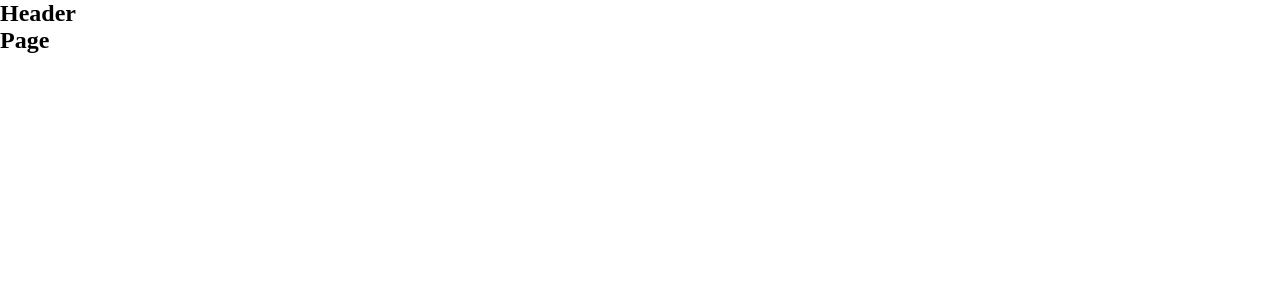
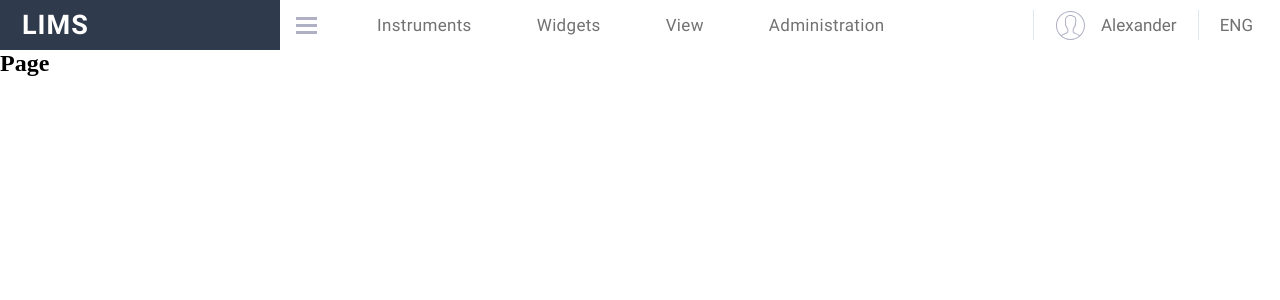
Before and after one commit to VoitihovichP/labinvent-test-task, a React (Create React App) app in the folder labinvent-test/: page / in a window 1280 px wide. Shown: the top 300 px of the page. Built offline with nearby package versions, Linux system fonts and the light colour scheme.

Commit message:
feat: add header layout

```diff
--- a/labinvent-test/src/components/Header/Header.tsx
+++ b/labinvent-test/src/components/Header/Header.tsx
@@ -1,9 +1,47 @@
 import React from 'react';
+import { PageText } from '../../constants/enums';
 import './header.scss';
+import UserIcon from '../../assets/svg/user-icon.svg';
+import LockIcon from '../../assets/svg/unlock-icon.svg';
 
 const Header: React.FC = () => {
+
+  const openMenu = (): void => {
+    document.querySelector('.header__menu-btn')?.classList.toggle('header__menu-btn_active');
+  }
+
   return (
-    <h2>Header</h2>
+    <header className="header">
+      <a href="#" className="header__logo">
+        {PageText.LOGO_TITLE}
+      </a>
+      <div className="header__panel">
+        <div className="header__menu">
+          <button onClick={() => openMenu()} className="header__menu-btn">
+            <div className="header__menu-btn-bar header__menu-btn-bar_first"></div>
+            <div className="header__menu-btn-bar header__menu-btn-bar_second"></div>
+            <div className="header__menu-btn-bar header__menu-btn-bar_third"></div>
+          </button>
+          <nav className='header__navigation'>
+            <ul className="header__navigation-list">
+              <li className="header__navigation-item" key={PageText.NAVIGATION_INSTRUMENTS}>{PageText.NAVIGATION_INSTRUMENTS}</li>
+              <li className="header__navigation-item" key={PageText.NAVIGATION_WIDGETS}>{PageText.NAVIGATION_WIDGETS}</li>
+              <li className="header__navigation-item" key={PageText.NAVIGATION_VIEW}>{PageText.NAVIGATION_VIEW}</li>
+              <li className="header__navigation-item" key={PageText.NAVIGATION_ADMINISTRATION}>{PageText.NAVIGATION_ADMINISTRATION}</li>
+            </ul>
+          </nav>
+        </div>
+        <div className="header__user">
+          <button className="header__user-profile header__user-btn_default">
+            <img src={UserIcon} alt="userIcon" className="header__user-profile-icon" />
+            <p className="header__user-profile-text header__user-text_default">{PageText.userName}</p>
+          </button>
+          <button className="header__user-lang header__user-btn_default">
+            <p className="header__user-lang-text header__user-text_default">{PageText.USER_LANG}</p>
+          </button>
+        </div>
+      </div>
+    </header>
   )
 }
 
--- a/labinvent-test/src/components/Header/header.scss
+++ b/labinvent-test/src/components/Header/header.scss
@@ -0,0 +1,99 @@
+.header {
+  display: flex;
+  width: 100%;
+  height: 50px;
+  &__logo {
+    padding-left: 22px;
+    display: flex;
+    align-items: center;
+    width: 280px;
+    height: 100%;
+    background-color: #2f3b4c;
+    font-family: 'Roboto Bold';
+    font-size: 27px;
+    letter-spacing: 1px;
+    color: #ffffff;
+    text-decoration: none;
+  }
+  &__panel {
+    padding: 0 6px 0 16px;
+    display: flex;
+    align-items: center;
+    justify-content: space-between;
+    width: calc(100% - 280px);
+  }
+  &__menu {
+    display: flex;
+    align-items: center;
+    &-btn {
+      width: 21px;
+      background: none;
+      border: none;
+      cursor: pointer;
+      &-bar {
+        width: 100%;
+        height: 3px;
+        background-color: #afb0c3;
+        margin: 4px 0;
+        transition: 0.4s all;
+      }
+      &_active {
+        .header__menu-btn-bar_first {
+          transform: rotate(-45deg) translate(-4px, 6px);
+        }
+        .header__menu-btn-bar_second {
+          opacity: 0;
+        }
+        .header__menu-btn-bar_third {
+          transform: rotate(45deg) translate(-4px, -6px);
+        }
+      }
+    }
+  }
+  &__navigation {
+    margin-left: 55px;
+    &-list {
+      display: flex;
+      gap: 55px;
+      list-style-type: none;
+    }
+    &-item {
+      padding: 5px 5px;
+      font-family: 'Roboto Regular';
+      font-size: 17px;
+      letter-spacing: 0.333333px;
+      color: #727272;
+      cursor: pointer;
+      transition: 0.3s all;
+      &:hover {
+        transform: scale(1.1);
+        box-shadow: 3px 5px 7px 5px #a3a1a1;
+      }
+    }
+  }
+  &__user {
+    display: flex;
+    &-profile {
+      display: flex;
+      align-items: center;
+      gap: 16px;
+    }
+    &-btn_default {
+      padding: 0 21px 0 21px;
+      background: none;
+      border: none;
+      border-left: 1px solid #e1e7f0;
+      cursor: pointer;
+      transition: 0.3s all;
+      &:hover {
+        transform: scale(1.04);
+        box-shadow: 3px 5px 7px 5px #a3a1a1;
+      }
+    }
+    &-text_default {
+      font-family: 'Roboto Regular';
+      font-size: 17px;
+      color: #717171;
+    }
+  }
+}
--- /dev/null
+++ b/labinvent-test/src/constants/enums.ts
@@ -0,0 +1,9 @@
+export enum PageText {
+  LOGO_TITLE = 'LIMS',
+  NAVIGATION_INSTRUMENTS = 'Instruments',
+  NAVIGATION_WIDGETS = 'Widgets',
+  NAVIGATION_VIEW = 'View',
+  NAVIGATION_ADMINISTRATION = 'Administration',
+  USER_LANG = 'ENG',
+  userName = 'Alexander',
+}
```
Also changed, not shown: labinvent-test/src/assets/svg/unlock-icon.svg (added), labinvent-test/src/assets/svg/user-icon.svg (added).
